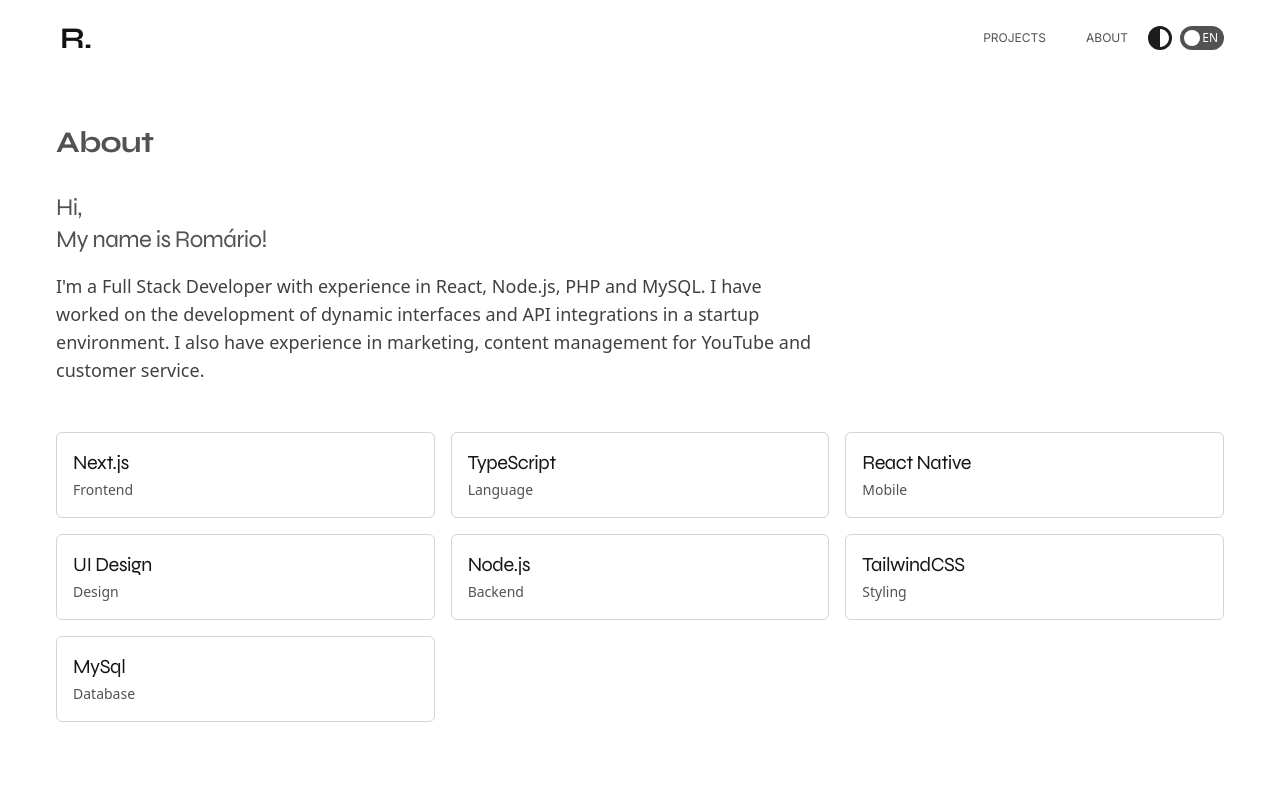
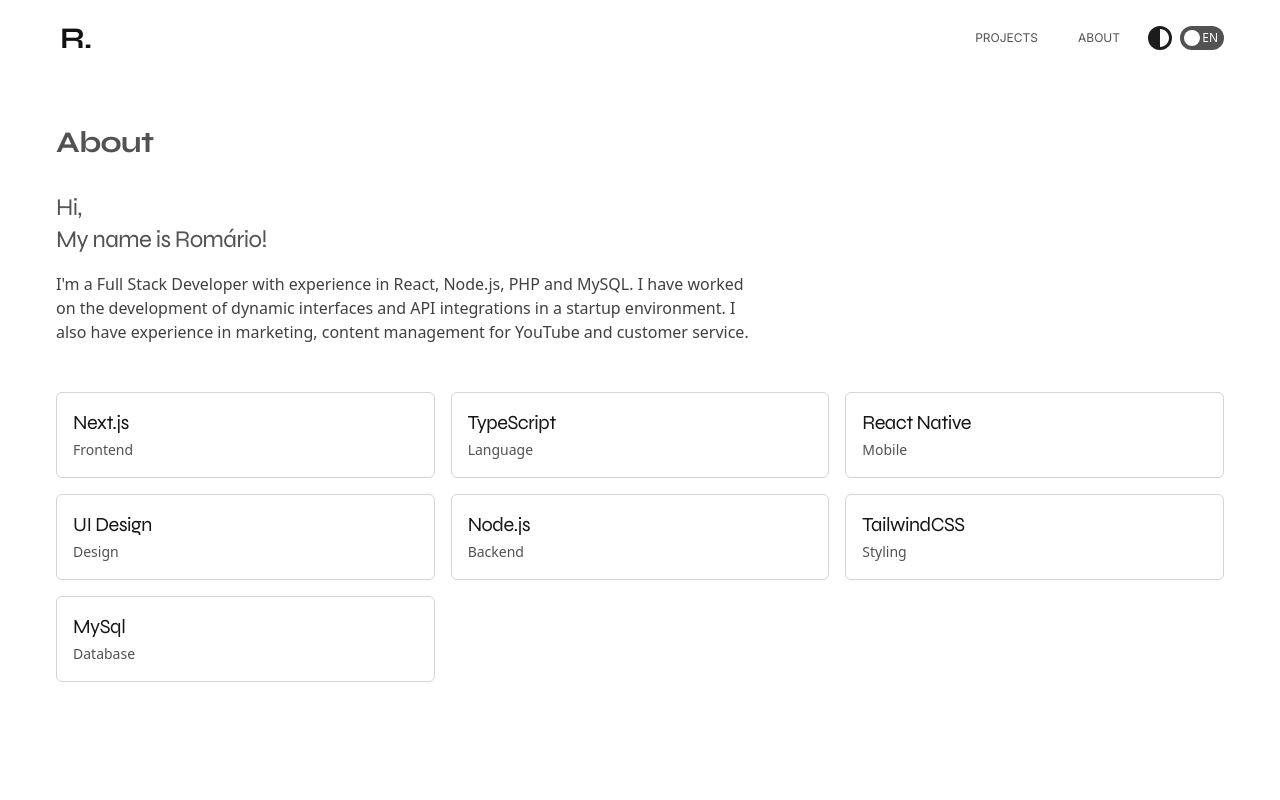
Before and after one commit to romario-code/nextfolio, a Next.js app: page /en/about in a window 1280 px wide. Shown: the top 800 px of the page. Built offline with nearby package versions, Linux system fonts and the light colour scheme.

Commit message:
feat: update About page metadata, enhance layout and styling, and fix typos in translations

```diff
--- a/app/[locale]/about/page.tsx
+++ b/app/[locale]/about/page.tsx
@@ -6,7 +6,7 @@ import { syne } from '../../_lib/fonts';
 import CallToAction from '@/app/components/CallToAction';
 export const metadata: Metadata = {
   title: 'About',
-  description: 'About Nextfolio',
+  description: 'About Romário de Jesus dos Santos',
 };
 
 
@@ -28,7 +28,7 @@ export default function About() {
         {t('title')}
       </h2>
       <h3 className={`text-2xl mb-4 font-bold text-neutral-600 dark:text-neutral-50 ${syne.className}`}>{t('salute')} <br /> {t('name')}</h3>
-      <p className="text-sm sm:text-lg font-normal max-w-3xl text-neutral-700 dark:text-neutral-200">
+      <p className="text-sm sm:text-base font-normal max-w-3xl text-neutral-700 dark:text-neutral-200 text-balance">
         {t('description')}
       </p>
       <div className="grid grid-cols-2 md:grid-cols-3 gap-4 my-12">
--- a/app/[locale]/layout.tsx
+++ b/app/[locale]/layout.tsx
@@ -83,7 +83,7 @@ export default async function RootLayout({
           title="JSON Feed"
         />
       </head>
-      <body className="min-h-screen flex flex-col justify-between">
+      <body className="min-h-screen flex flex-col justify-between h-full">
         <NextIntlClientProvider messages={messages}>
           <ThemeProvider
             attribute="class"
--- a/app/components/Hero.tsx
+++ b/app/components/Hero.tsx
@@ -7,9 +7,9 @@ import { useTranslations } from 'next-intl';
 export default function Hero() {
     const t = useTranslations('HomePage');
     return (
-        <section className="container w-full tracking-widest">
+        <section className="container w-full">
             <span className={`text-sm font-bold text-stone-500 dark:text-stone-400 ${syne.className}`}>Romário de Jesus dos Santos</span>
-            <h1 className={`text-2xl sm:text-4xl md:text-5xl lg:text-7xl xl:text-8xl 2xl:text-9xl font-extrabold mb-3 text-balance ${syne.className}`}>
+            <h1 className={`text-3xl sm:text-4xl md:text-5xl lg:text-7xl xl:text-8xl 2xl:text-9xl font-extrabold mb-3 text-balance ${syne.className}`}>
                 {t('title')}
             </h1>
             <h2 className={`text-xl font-bold dark:text-neutral-50 capitalize ${syne.className}`}>Build, Hobby, Learn</h2>
--- a/app/components/nav.tsx
+++ b/app/components/nav.tsx
@@ -61,7 +61,7 @@ export function Navbar({ name }: { name: string }) {
         </DropdownMenu>
       </div>
       <nav className="mt-1 sm:mt-0 overflow-scroll md:overflow-auto hidden md:flex">
-        <div className="flex items-center justify-between">
+        <div className="flex gap-2 items-center justify-between">
           <div className="flex-row md:ml-auto items-center overflow-scroll sm:overflow-auto">
             {Object.entries(navItems).map(([path, { name }]) => (
               <Link
--- a/messages/pt.json
+++ b/messages/pt.json
@@ -32,7 +32,7 @@
     "description": "Sou Desenvolvedor Full Stack com experiência em React, Node.js, PHP e MySQL. Já atuei no desenvolvimento de interfaces dinâmicas e integrações de APIs em ambiente de startup. Possuo também experiência em marketing, gestão de conteúdo para YouTube e atendimento ao cliente."
   },
   "callToAction": {
-    "title": "Vamos contruir algo juntos?",
+    "title": "Vamos construir algo juntos?",
     "description": "Se você tem algum projeto em mente, sinta-se à vontade para me enviar uma mensagem.",
     "button": "Fale comigo"
   }
```
